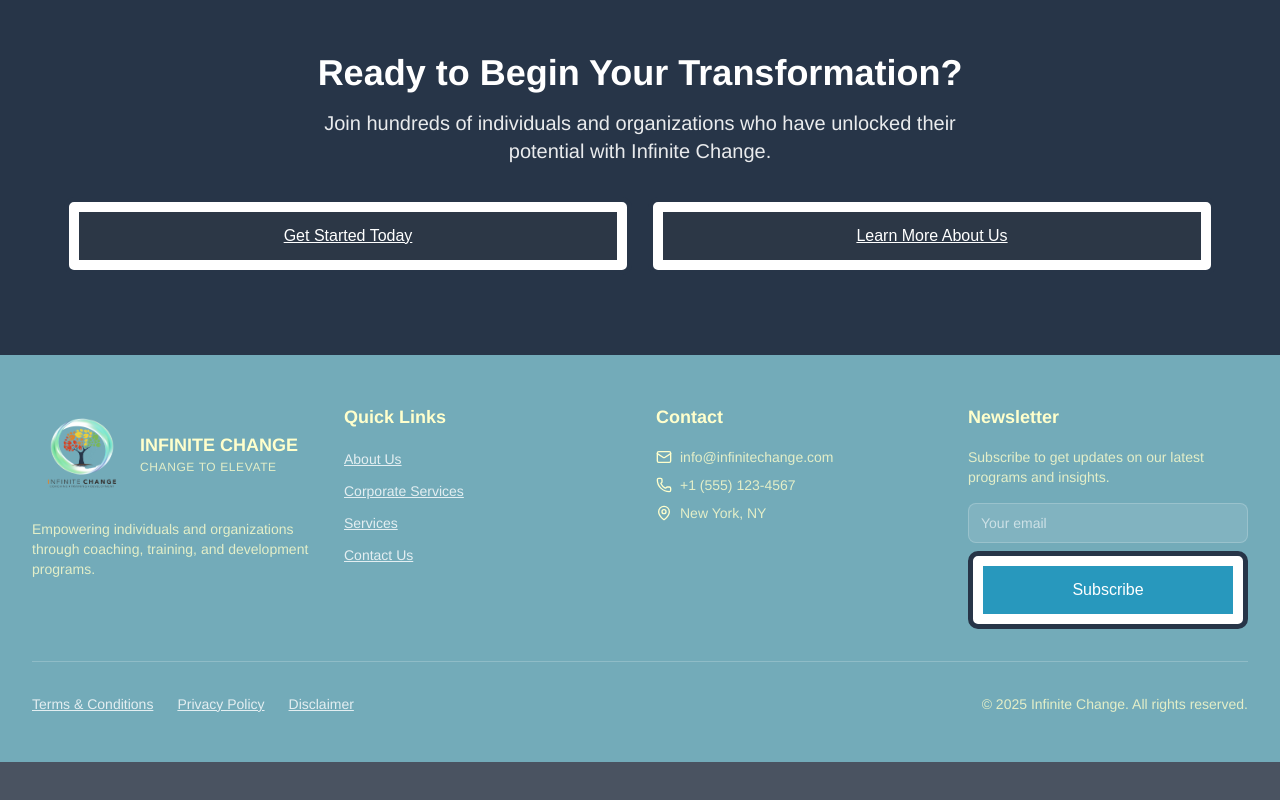
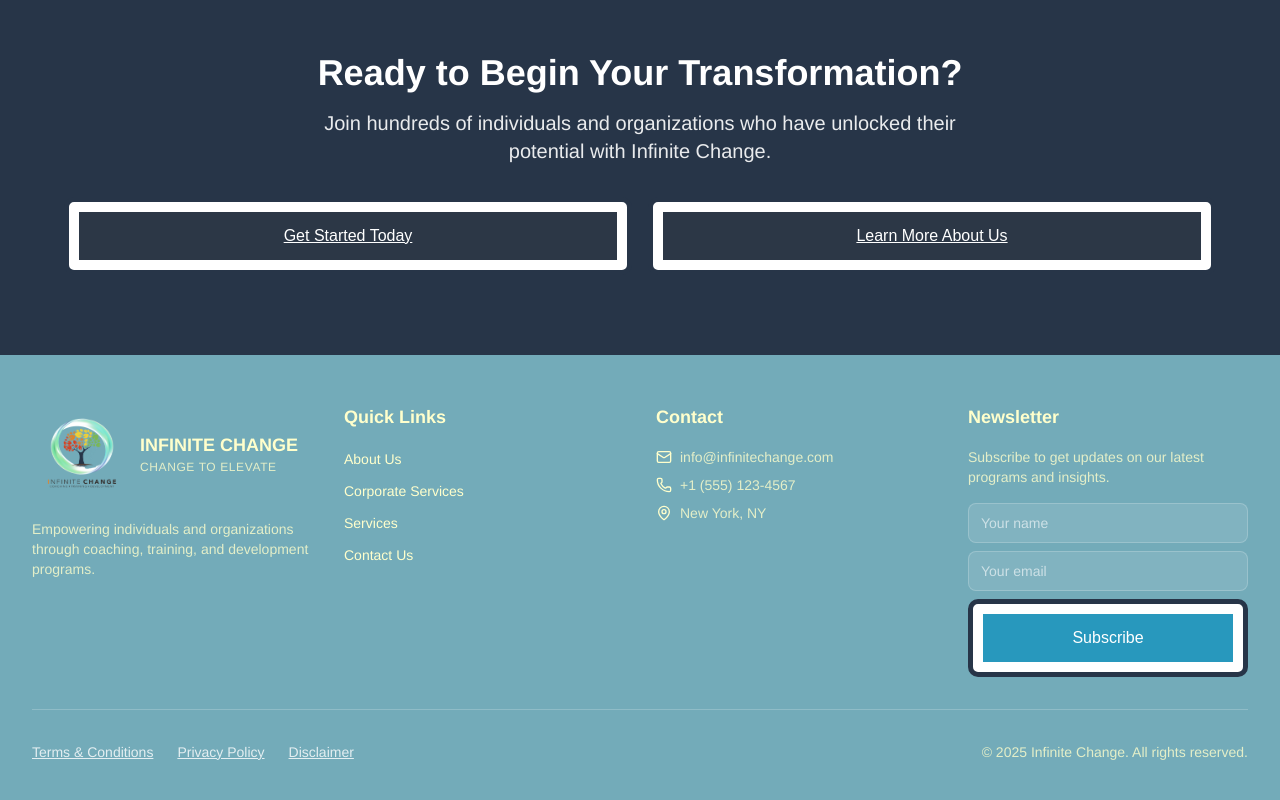
Before and after one commit to badalkr2004/infinite-change, a Next.js app: page / in a window 1280 px wide. Shown: the part 2150-2950 px from the top of the page. Before the commit the page ends 2912 px from the top, so only its background shows below. Built offline with nearby package versions, Linux system fonts and the light colour scheme.

Commit message:
edit quick links

```diff
--- a/src/components/Footer.tsx
+++ b/src/components/Footer.tsx
@@ -42,7 +42,8 @@
               <li>
                 <Link
                   href="/about"
-                  className="text-sm opacity-80 hover:opacity-100 transition-opacity"
+                  className="text-sm text-[#FFFFCC] hover:text-[#DC842E] transition-colors no-underline"
+                  style={{ textDecoration: 'none' }}
                 >
                   About Us
                 </Link>
@@ -50,7 +51,8 @@
               <li>
                 <Link
                   href="/corporate-services"
-                  className="text-sm opacity-80 hover:opacity-100 transition-opacity"
+                  className="text-sm text-[#FFFFCC] hover:text-[#DC842E] transition-colors no-underline"
+                  style={{ textDecoration: 'none' }}
                 >
                   Corporate Services
                 </Link>
@@ -58,7 +60,8 @@
               <li>
                 <Link
                   href="/services"
-                  className="text-sm opacity-80 hover:opacity-100 transition-opacity"
+                  className="text-sm text-[#FFFFCC] hover:text-[#DC842E] transition-colors no-underline"
+                  style={{ textDecoration: 'none' }}
                 >
                   Services
                 </Link>
@@ -66,7 +69,8 @@
               <li>
                 <Link
                   href="/contact"
-                  className="text-sm opacity-80 hover:opacity-100 transition-opacity"
+                  className="text-sm text-[#FFFFCC] hover:text-[#DC842E] transition-colors no-underline"
+                  style={{ textDecoration: 'none' }}
                 >
                   Contact Us
                 </Link>
@@ -102,6 +106,11 @@
               Subscribe to get updates on our latest programs and insights.
             </p>
             <div className="space-y-2">
+              <Input
+                type="text"
+                placeholder="Your name"
+                className="bg-background/10 border-background/20 text-background placeholder:text-background/60"
+              />
               <Input
                 type="email"
                 placeholder="Your email"
```
